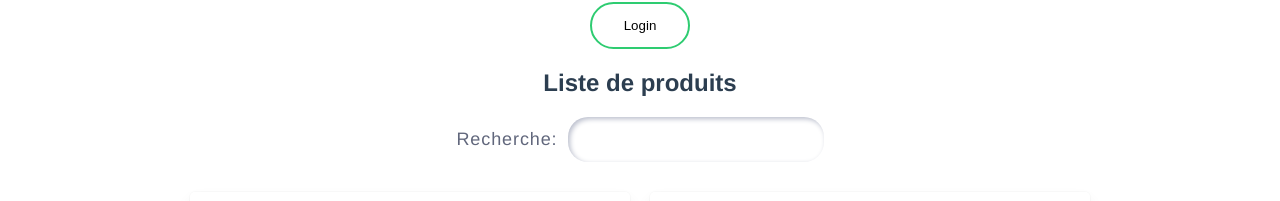
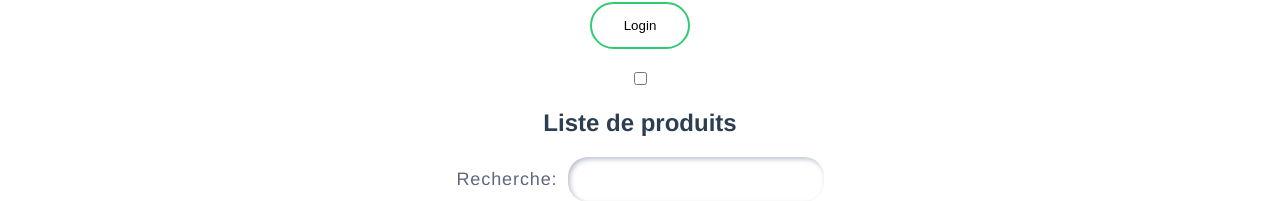
Before and after one commit to zonbimutin/B3-eshop, a Vue app: page / in a window 1280 px wide. Shown: the part 144-345 px from the top of the page. Built offline with nearby package versions, Linux system fonts and the light colour scheme.

Commit message:
checkbox

```diff
--- a/src/components/Profil.vue
+++ b/src/components/Profil.vue
@@ -4,6 +4,7 @@
   <img width="50" v-if="user" alt="profile" src="/profile.png" />
   <button class="butCo" v-if="user"  @click="deconnexion">Déconnexion</button>
   <button class="butCo" v-if="!user" @click="afficheLogin">Login</button>
+  <input type="checkbox">
 
 </template>
 
```
